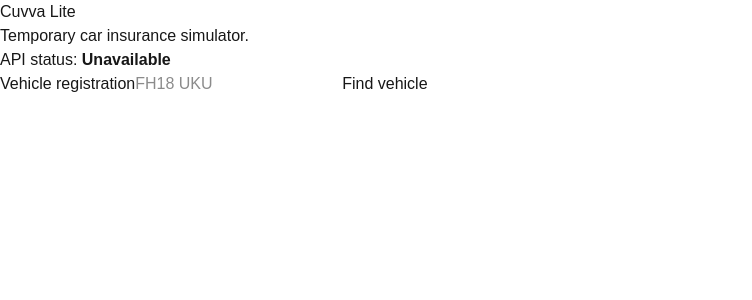
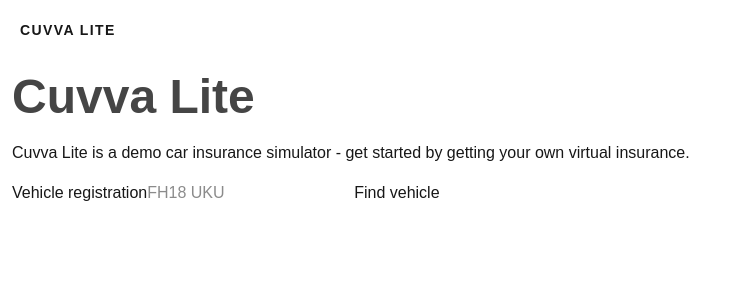
Before and after one commit to horridharry/cuvva-lite, a Next.js app in the folder frontend/: page / in a window 1280 px wide. Shown: the top 300 px of the page, without its empty margins (0-752 px from the left). Built offline with nearby package versions, Linux system fonts and the light colour scheme; no server answers.

Commit message:
main: frontend: configure production API proxy

```diff
--- a/frontend/next.config.ts
+++ b/frontend/next.config.ts
@@ -1,11 +1,14 @@
 import type { NextConfig } from "next";
+
+const apiUrl =
+  process.env.API_BASE_URL ?? "http://localhost:8080";
 
 const nextConfig: NextConfig = {
   async rewrites() {
     return [
       {
         source: "/api/:path*",
-        destination: "http://localhost:8080/api/:path*",
+        destination: `${apiUrl}/api/:path*`,
       },
     ];
   },
--- a/frontend/src/app/page.tsx
+++ b/frontend/src/app/page.tsx
@@ -4,13 +4,20 @@
 
 export default function Home() {
   return (
-    <main>
-      <h1>Cuvva Lite</h1>
+    <main className="">
+      <nav className="p-5 border-b border-white/20">
+        <h1 className='text-sm font-bold monospace tracking-widest'>CUVVA LITE</h1>
+      </nav>
+      <div className="p-3">
 
-      <p>Temporary car insurance simulator.</p>
+      <h1 className="text-5xl opacity-80 font-bold">Cuvva Lite</h1>
 
-      <ApiStatus />
-      <QuoteFlow/>
+      <p className="pt-5">Cuvva Lite is a demo car insurance simulator - get started by getting your own virtual insurance.</p>
+
+      <div className="mt-4">
+        <QuoteFlow/>
+      </div>
+      </div>
     </main>
   );
 }
```
